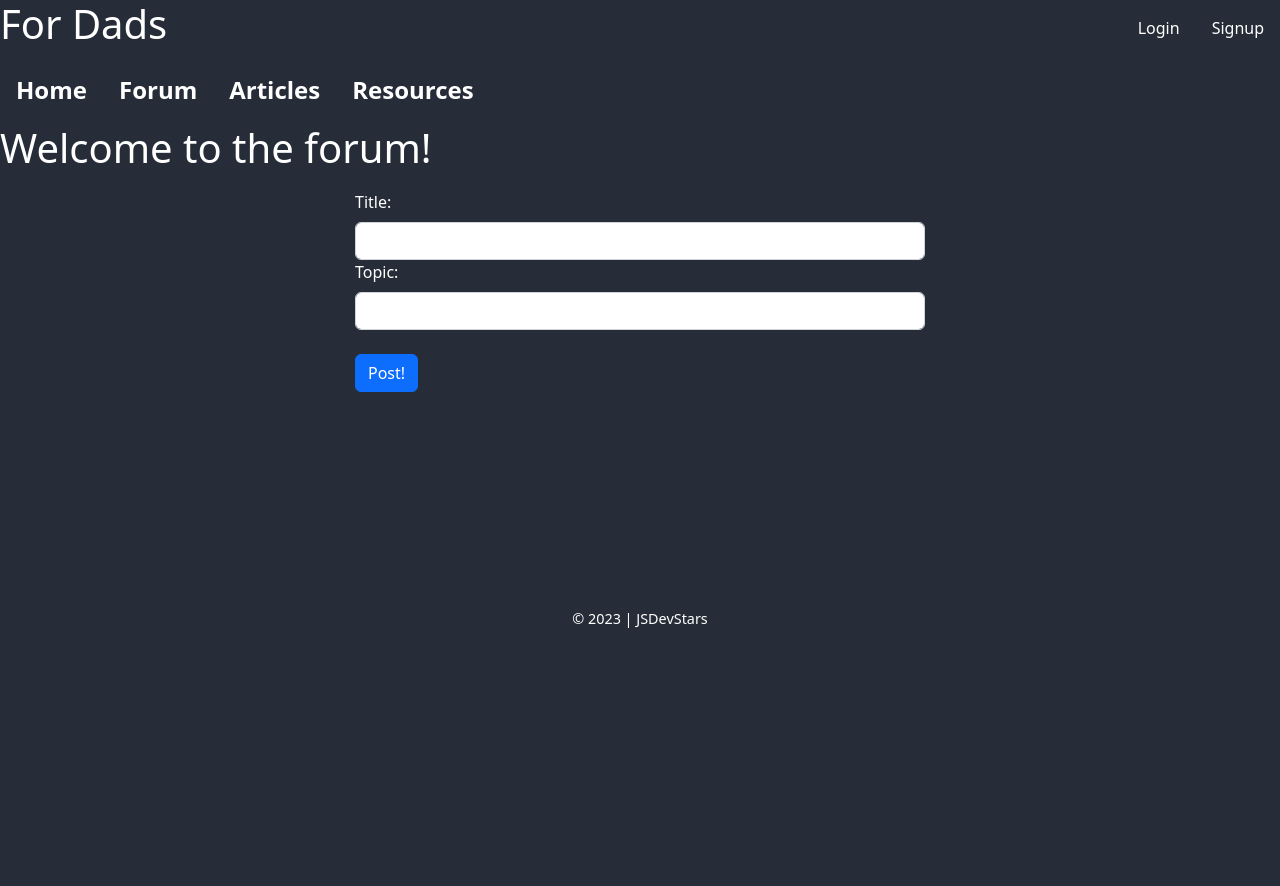
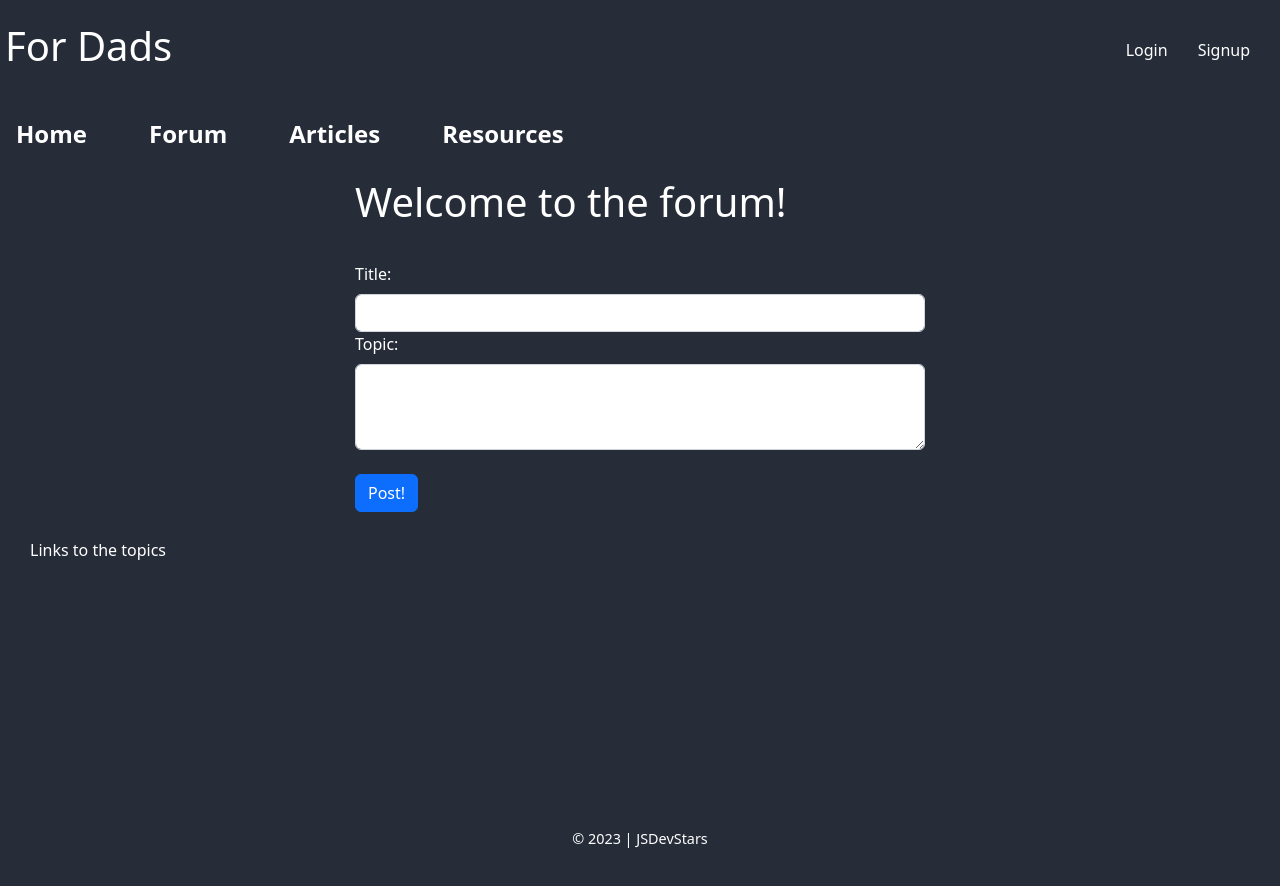
Before and after one commit to bethel-school-of-technology/team-jsdevstars-frontend, a React (Create React App) app: page /forum in a window 1280 px wide. Shown: the top 886 px of the page. Before the commit the page ends 800 px from the top, so only its background shows below. Built offline with nearby package versions, Linux system fonts and the light colour scheme.

Commit message:
moved navbar links and login/signup

```diff
--- a/src/App.js
+++ b/src/App.js
@@ -8,7 +8,7 @@ function App() {
   return (
     <>
       <div className='app'>
-      <Header />
+        <Header />
         <Navbar />
         <Footer />
       </div>
--- a/src/components/Forum.js
+++ b/src/components/Forum.js
@@ -5,13 +5,15 @@ import { Link } from 'react-router-dom'
 function Forum() {
 
   const [postTitle, setPostTitle] = useState('');
+  const [postHeader, setPostHeader] = useState('');
   const [postContent, setPostContent] = useState('');
   const [posts, setPosts] = useState([]);
   const [selectedPost, setSelectedPost] = useState(null);
+  const [like, setLike] = useState(false);
 
   const handleSubmit = (e) => {
     e.preventDefault();
-    setPosts([...posts, { title: postTitle, content: postContent }]);
+    setPosts([...posts, { header: setPostHeader, title: postTitle, content: postContent }]);
     setPostTitle('');
     setPostContent('');
   };
@@ -22,11 +24,12 @@ function Forum() {
 
   return (
     <div>
-      <h1>Welcome to the forum!</h1>
+      <h1 className='mb-3'>Welcome to the forum!</h1>
       <Form className='mb-3' onSubmit={handleSubmit}>
         <Form.Group>
           <Form.Label>Title:</Form.Label>
           <Form.Control
+            required
             type='text'
             value={postTitle}
             onChange={(e) => setPostTitle(e.target.value)}
@@ -36,7 +39,8 @@ function Forum() {
         <Form.Group>
           <Form.Label>Topic:</Form.Label>
           <Form.Control
-            type='text'
+            required
+            as='textarea' rows={3}
             value={postContent}
             onChange={(e) => setPostContent(e.target.value)}
           />
@@ -44,19 +48,28 @@ function Forum() {
         <Button className='forum-btn' type='submit'>Post!</Button>
       </Form>
 
-      <div style={{ display: 'flex', padding: '20px' }}>
-        <div style={{ flex: 1, marginRight: '20px' }}>
+      <div style={{ display: 'flex', padding: '0px 30px' }}>
+        <div style={{ flex: 1 }}>
+          <p>Links to the topics</p>
           {posts.map((post, index) => (
             <div key={index}>
-              <Link onClick={() => handleClick(index)}>{post.title}</
-              Link>
+              <Link style={{ textDecoration: 'none' }} onClick={() => handleClick(index)}>
+                <th>
+                  <td style={{ width: '300px' }}>
+                    {post.title}
+                  </td>
+                </th>
+              </Link>
             </div>
           ))}
         </div>
 
         <div>
           {selectedPost && (
-            <Card style={{ width: '40rem' }}>
+            <Card style={{
+              margin: '100px',
+              width: '40rem'
+            }}>
               <Card.Body>
                 <Card.Title></Card.Title>
                 <Card.Text>
@@ -64,11 +77,14 @@ function Forum() {
                   <p>{selectedPost.content}</p>
                 </Card.Text>
               </Card.Body>
+              <p onClick={() => setLike((prevLike) => !prevLike)}>
+                {like ? '👍🏻' : "Like"}
+              </p>
             </Card>
           )}
         </div>
       </div>
-    </div>
+    </div >
   )
 }
 
--- a/src/components/Header.js
+++ b/src/components/Header.js
@@ -1,26 +1,16 @@
 import React from "react";
 import '../styles/Header.css';
-import { Link, Routes, Route } from "react-router-dom";
-import { Nav } from 'react-bootstrap';
-import Login from "./Login";
-import Signup from "./Signup";
+import { Link } from "react-router-dom";
 
 function Header() {
   return (
     <>
       <div className="header">
-        <h1 className="header--title">For Dads</h1>
-        <Nav>
+        <h1>For Dads</h1>
+        <div className="header-links">
           <Link className="nav-link text-white" to="/login">Login</Link>
           <Link className="nav-link text-white" to="/signup">Signup</Link>
-        </Nav>
-      </div>
-
-      <div className='header'>
-        <Routes>
-          <Route path="/login" element={<Login />} />
-          <Route path='/signup' element={<Signup />} />
-        </Routes>
+        </div>
       </div>
     </>
   );
--- a/src/components/Navbar.js
+++ b/src/components/Navbar.js
@@ -5,7 +5,9 @@ import Resources from "./Resources";
 import Forum from "./Forum";
 import Articles from './Articles';
 import Home from "./Home";
-import '../styles/Navbar.css'
+import '../styles/Navbar.css';
+import Login from "./Login";
+import Signup from "./Signup";
 
 function Navbar() {
   return (
@@ -16,8 +18,11 @@ function Navbar() {
           <Link className="nav-link text-white" to="/forum">Forum</Link>
           <Link className="nav-link text-white" to="/articles">Articles</Link>
           <Link className="nav-link text-white" to="/resources">Resources</Link>
+          <Link className="nav-link text-white" to="/login"></Link>
+          <Link className="nav-link text-white" to="/signup"></Link>
         </Nav>
       </div>
+
 
       <div className='routes--items'>
         <Routes>
@@ -25,6 +30,8 @@ function Navbar() {
           <Route path='/forum' element={<Forum />} />
           <Route path='/articles' element={<Articles />} />
           <Route path='/resources' element={<Resources />} />
+          <Route path="/login" element={<Login />} />
+          <Route path='/signup' element={<Signup />} />
         </Routes>
       </div>
     </>
--- a/src/components/Signup.js
+++ b/src/components/Signup.js
@@ -2,7 +2,7 @@ import React from 'react';
 import { Form, Button } from 'react-bootstrap';
 
 function Signup() {
-  const signupBtn = "Click me!";
+  const signupBtn = "Sign up!";
   return (
     <div className="mb-3">
       <Form>
@@ -16,16 +16,16 @@ function Signup() {
           <Form.Control type="lastName" required placeholder="Enter Last Name" />
         </Form.Group>
         <Form.Group className="mb-3">
-          <Form.Label>Email Username</Form.Label>
+          <Form.Label>Username</Form.Label>
           <Form.Control type="username" required placeholder="Enter Username" />
+        </Form.Group>
+        <Form.Group className="mb-3" controlId="formGroupPassword">
+          <Form.Label>Password</Form.Label>
+          <Form.Control type="password" required placeholder="Password" />
         </Form.Group>
         <Form.Group className="mb-3">
           <Form.Label>Email address</Form.Label>
           <Form.Control type="email" required placeholder="Enter Email" />
-        </Form.Group>
-        <Form.Group className="mb-3" controlId="formGroupPassword">
-          <Form.Label>Password</Form.Label>
-          <Form.Control type="password" required placeholder="Password" />
         </Form.Group>
         <Button className="btn-login" variant="primary" type="submit">
           {signupBtn}
--- a/src/styles/Footer.css
+++ b/src/styles/Footer.css
@@ -3,6 +3,7 @@
   font-weight: 400;
   font-size: 0.9rem;
   text-align: center;
-  padding: 50px 0px 0px 0px;
+  padding: 150px 0px 0px 0px;
   color: white;
+  bottom: 0;
 }
--- a/src/styles/Header.css
+++ b/src/styles/Header.css
@@ -1,15 +1,20 @@
-.header{
-    background-color: rgb(38, 45, 56);
-    color: #fff;
+.header {
+    min-height: 100px;
     display: flex;
     justify-content: space-between;
     align-items: center;
-    }
-
-.nav-link{
-    color: white;
 }
 
-.header--title{
-      text-align: center;
+.header h1 {
+    margin-left: 5px;
 }
+
+.nav-link {
+    margin-right: 30px;
+}
+
+.header-links{
+    display: flex;
+    justify-content: space-between;
+    align-items: center;
+}
```
